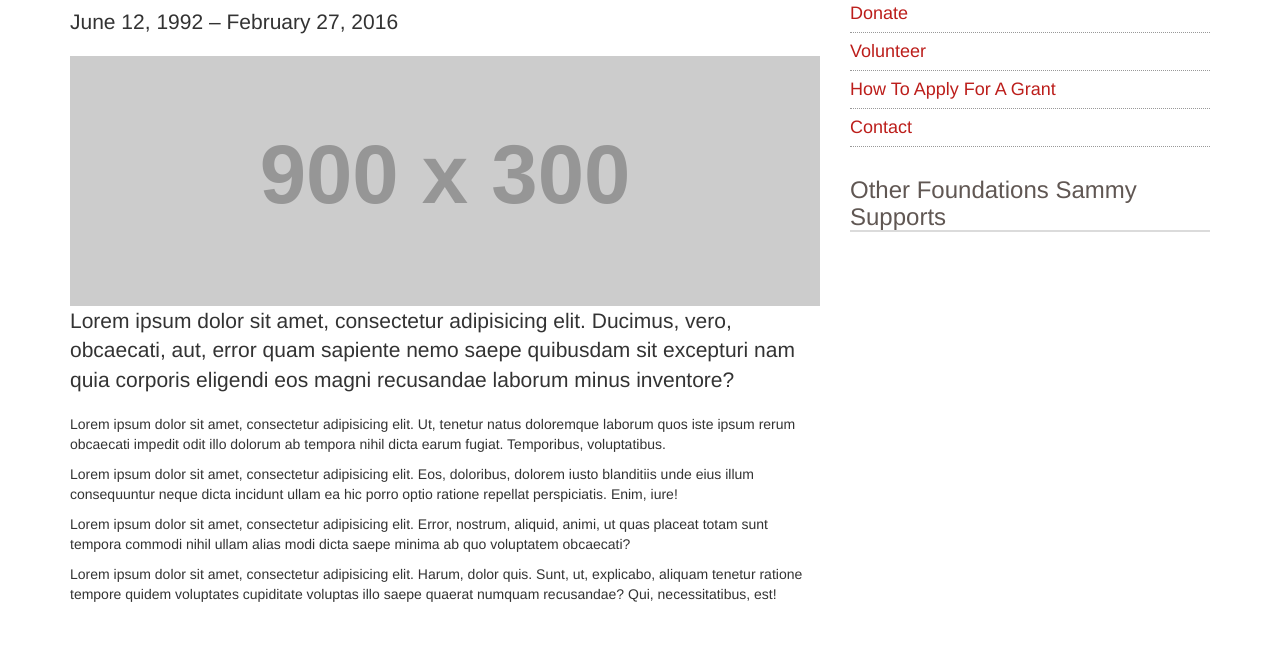
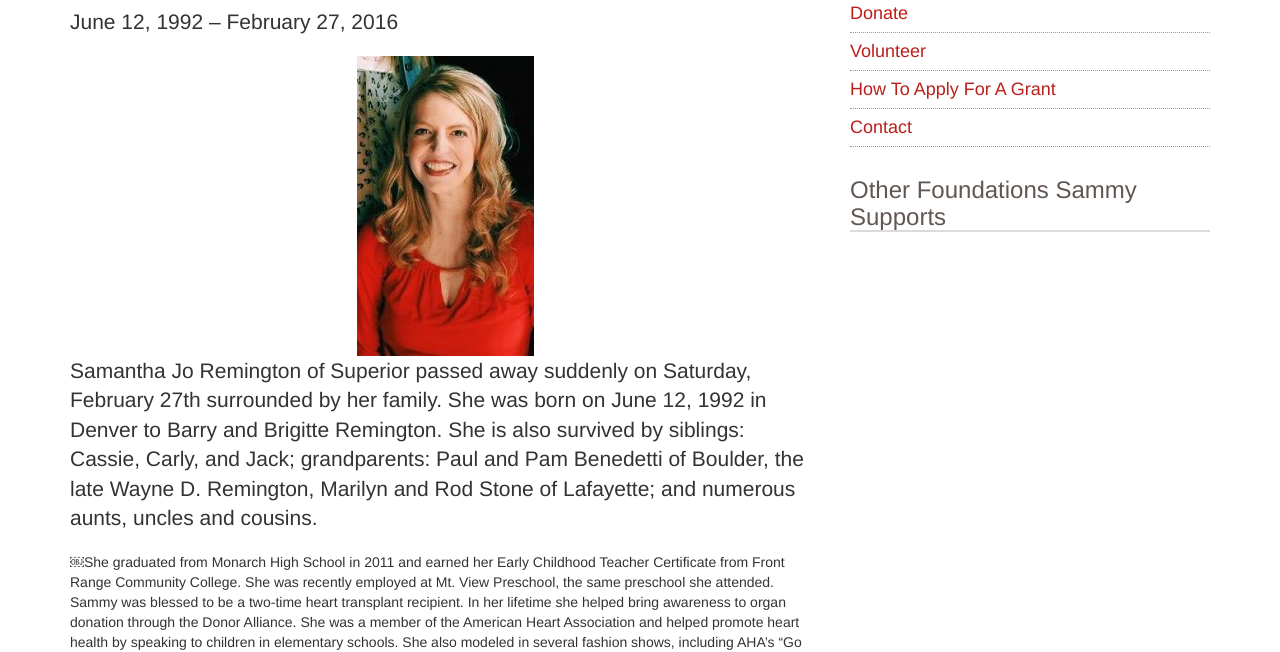
Before and after one commit to erudat/erudat.github.io, a plain HTML site: page index.html in a window 1280 px wide. Shown: the part 153-805 px from the top of the page. Drawn offline with Linux system fonts and the light colour scheme; placeholder pictures from the web are drawn by us.

Commit message:
Adds correct content to index.html

```diff
--- a/index.html
+++ b/index.html
@@ -78,14 +78,13 @@
                 <p class="lead">June 12, 1992 &#8211; February 27, 2016</p>
 
                 <!-- Preview Image -->
-                <img class="img-responsive" src="http://placehold.it/900x300" alt="">
+                <img class="img-responsive-story" src="images/sammy_faceshot.jpg" alt="Samantha profile picture.">
 
                 <!-- Post Content -->
-                <p class="lead">Lorem ipsum dolor sit amet, consectetur adipisicing elit. Ducimus, vero, obcaecati, aut, error quam sapiente nemo saepe quibusdam sit excepturi nam quia corporis eligendi eos magni recusandae laborum minus inventore?</p>
-                <p>Lorem ipsum dolor sit amet, consectetur adipisicing elit. Ut, tenetur natus doloremque laborum quos iste ipsum rerum obcaecati impedit odit illo dolorum ab tempora nihil dicta earum fugiat. Temporibus, voluptatibus.</p>
-                <p>Lorem ipsum dolor sit amet, consectetur adipisicing elit. Eos, doloribus, dolorem iusto blanditiis unde eius illum consequuntur neque dicta incidunt ullam ea hic porro optio ratione repellat perspiciatis. Enim, iure!</p>
-                <p>Lorem ipsum dolor sit amet, consectetur adipisicing elit. Error, nostrum, aliquid, animi, ut quas placeat totam sunt tempora commodi nihil ullam alias modi dicta saepe minima ab quo voluptatem obcaecati?</p>
-                <p>Lorem ipsum dolor sit amet, consectetur adipisicing elit. Harum, dolor quis. Sunt, ut, explicabo, aliquam tenetur ratione tempore quidem voluptates cupiditate voluptas illo saepe quaerat numquam recusandae? Qui, necessitatibus, est!</p>
+                <p class="lead">Samantha Jo Remington of Superior passed away suddenly on Saturday, February 27th surrounded by her family. She was born on June 12, 1992 in Denver to Barry and Brigitte Remington. She is also survived by siblings: Cassie, Carly, and Jack; grandparents: Paul and Pam Benedetti of Boulder, the late Wayne D. Remington, Marilyn and Rod Stone of Lafayette; and numerous aunts, uncles and cousins.</p>
+                <p>￼She graduated from Monarch High School in 2011 and earned her Early Childhood Teacher Certificate from Front Range Community College. She was recently employed at Mt. View Preschool, the same preschool she attended. Sammy was blessed to be a two-time heart transplant recipient. In her lifetime she helped bring awareness to organ donation through the Donor Alliance. She was a member of the American Heart Association and helped promote heart health by speaking to children in elementary schools. She also modeled in several fashion shows, including AHA&#8217;s &#8220;Go Red for Women&#8221; on February, 20th. Sammy was part of the &#8220;Buffs 4 Life&#8221; family and enjoyed volunteering at their fundraising activities. She was instrumental in starting the Samantha Remington Angel Heart Foundation which provides charitable grants to children and their families who are facing financial hardship due to the high cost of life-saving medical procedures.</p>
+                <p>Sammy loved spending time with her family and friends &#8211; going to Buff games and movies, babysitting, shopping, and watching her siblings&#8217; sporting events. She also enjoyed traveling, most recently on a family cruise. She will be remembered for her tremendous strength and courage through her transplants and many surgeries. She was a brave warrior with an angelic smile, infectious laugh who, more than anything, loved being surrounded by her family and friends.</p>
+                <p>Donations can be made to the Samantha Remington Angel Heart Foundation (which was created after her 2nd transplant to benefit others who&#8217;ve had challenging health conditions like Sammy&#8217;s) Samantha was excited to someday oversee the foundation herself, and her family is committed to growing the foundation in her honor. Donations can me made <strong><a href="https://donate-to-the-samantha-remington-angel-heart-foundation.cheddarup.com/" onclick="__gaTracker('send', 'event', 'outbound-article', 'https://donate-to-the-samantha-remington-angel-heart-foundation.cheddarup.com/', 'here');" target="_blank">here</a></strong> or via mail to 4915 S. Vine Street, Englewood, CO 80113.</p>
 
             </div>
 
```
